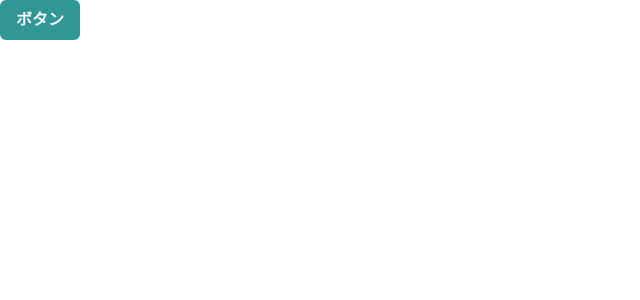
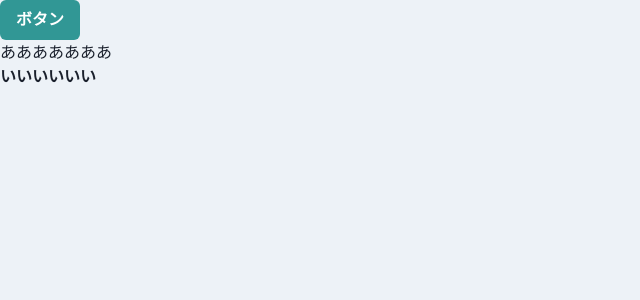
Before and after one commit to reachscript-jak/react-intermediate-practice-app, a React (Create React App) app: page / in a window 1280 px wide. Shown: the top 300 px of the page, without its empty margins (0-640 px from the left). Built offline with nearby package versions, Linux system fonts and the light colour scheme.

Commit message:
Globalなスタイルを設定する

```diff
--- a/src/App.tsx
+++ b/src/App.tsx
@@ -1,9 +1,12 @@
 import { ChakraProvider, Button } from "@chakra-ui/react";
+import theme from "./theme/theme";
 
 export default function App() {
   return (
-    <ChakraProvider>
+    <ChakraProvider theme={theme}>
       <Button colorScheme="teal">ボタン</Button>
+      <p>あああああああ</p>
+      <b>いいいいいい</b>
     </ChakraProvider>
   );
 }
--- /dev/null
+++ b/src/theme/theme.ts
@@ -0,0 +1,13 @@
+import { extendTheme } from "@chakra-ui/react";
+
+const theme = extendTheme({
+  styles: {
+    global: {
+      body: {
+        backgroundColor: "gray.100",
+        color: "gray.800"
+      }
+    }
+  }
+});
+export default theme;
```
